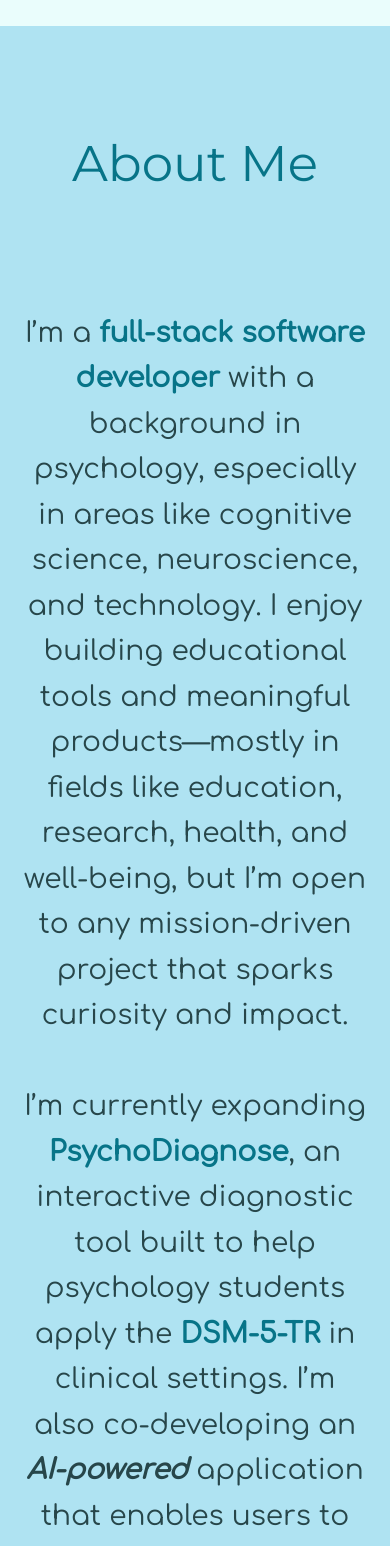
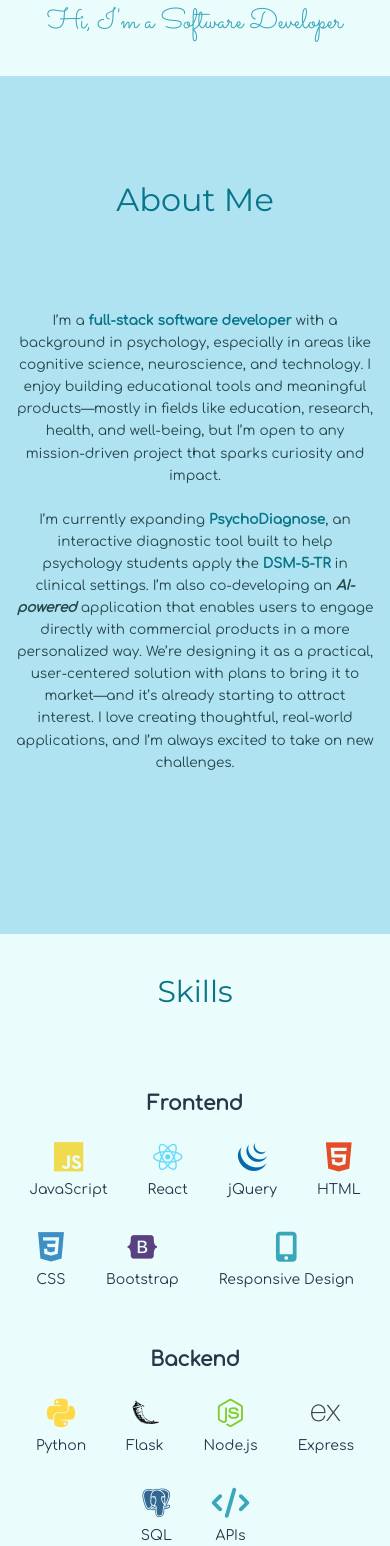
Before and after one commit to Obersan6/my-portfolio, a React (Vite) app: page / in a window 390 px wide. Shown: the part 400-1946 px from the top of the page. Built offline with nearby package versions, Linux system fonts and the light colour scheme; a web font is replaced by a local one.

Commit message:
Responsiveness throughout the sections

```diff
--- a/src/components/About.jsx
+++ b/src/components/About.jsx
@@ -4,13 +4,16 @@ import React from 'react';
 
 function About() {
     return (
-        // <section id="about" className="bg-[#b3e0ee] pt-25 pb-40 text-center">
-        <section id="about" className="bg-[#afe3f2] pt-25 pb-40 text-center">
+        <section id="about" className="bg-[#afe3f2] pt-25 pb-40 text-center sm:mt-[5px] md:mt-[100px] lg:pt-[125px]">
 
-            <h2 className="text-[50px] font-['Montserrat'] text-[#077488]">About Me</h2>
-            {/* <h2 className="text-[50px] font-['raleway-<uniquifier> '] text-[#077488]">About Me</h2> */}
+            {/* <h2 className="text-[50px] font-['Montserrat'] text-[#077488] h2-xs">About Me</h2> */}
+            <h2 className="text-[32px] sm:text-[38px] md:text-[44px] lg:text-[50px] font-['Montserrat'] text-[#077488]">About Me</h2>
 
-            <p className="mt-16 text-lg px-6 max-w-6xl mx-auto text-[28px] font-['Comfortaa'] text-[#27464a] leading-relaxed">
+
+            <p className="mt-16 text-lg px-6 max-w-6xl mx-auto text-[28px] font-['Comfortaa'] text-[#27464a] leading-relaxed sm:text-[5px] md:text-[15px] lg:text-[28px] text-xs-custom">
+            {/* <p className="mt-16 px-6 mx-auto text-[#27464a] leading-relaxed font-['Comfortaa']
+              text-[18px] sm:text-[20px] md:text-[24px] lg:text-[28px] max-w-5xl"> */}
+
 
             {/* 👋 Hi there!  */}
             <br />
--- a/src/components/Contact.jsx
+++ b/src/components/Contact.jsx
@@ -10,7 +10,6 @@ function Contact() {
     message: '',
   });
 
-  // THIS was missing
   const handleChange = (e) => {
     const { name, value } = e.target;
     setFormData(prevData => ({
@@ -20,7 +19,7 @@ function Contact() {
   };
 
   const handleSubmit = async (e) => {
-    e.preventDefault();  // FIXED: added parentheses
+    e.preventDefault();
 
     try {
       const response = await fetch("https://formspree.io/f/xkgjlblg", {
@@ -45,18 +44,25 @@ function Contact() {
   };
 
   return (
-    // <section id="contact" className="min-h-screen bg-[#EAFDFC] flex items-center justify-center px-6 py-12">
-    <section id="contact" className="min-h-screen bg-[#EAFDFC] flex items-center justify-center px-6 py-12">
-      <div className="max-w-xl w-full text-center">
-        <h2 className="text-[50px] font-['Montserrat'] text-[#077488] pt-15 pb-25">Get in Touch</h2>
-        {/* <h2 className="text-[40px] font-['italiana'] text-[#077488] mb-6">Get in Touch</h2> */}
+    <section
+      id="contact"
+      className="bg-[#EAFDFC] pt-10 pb-10 flex items-center justify-center px-4 sm:pt-16 sm:pb-32 md:pt-24 md:pb-20"
+    >
+
+      <div className="w-full max-w-2xl text-center">
+        <h2 className="text-3xl sm:text-4xl md:text-[50px] font-['Montserrat'] text-[#077488] mb-10">
+        Contact
+      </h2>
 
         {submitted ? (
           <p className="text-green-600 text-lg font-['comfortaa']">
             ✅ Thank you! Your message was sent successfully.
           </p>
         ) : (
-          <form onSubmit={handleSubmit} className="space-y-4 text-left">
+          <form
+            onSubmit={handleSubmit}
+            className="space-y-6 text-left font-['comfortaa']"
+          >
             <input
               type="text"
               name="name"
@@ -64,7 +70,7 @@ function Contact() {
               onChange={handleChange}
               placeholder="Your name"
               required
-              className="w-full px-4 py-2 border-2 border-[#3AA6B9] rounded-md focus:ring-2 focus:ring-[#3AA6B9] font-['comfortaa']"
+              className="w-full px-4 py-3 border-2 border-[#3AA6B9] rounded-md focus:ring-2 focus:ring-[#3AA6B9]"
             />
             <input
               type="email"
@@ -73,7 +79,7 @@ function Contact() {
               onChange={handleChange}
               placeholder="Your email"
               required
-              className="w-full px-4 py-2 border-2 border-[#3AA6B9] rounded-md focus:ring-2 focus:ring-[#3AA6B9] font-['comfortaa']"
+              className="w-full px-4 py-3 border-2 border-[#3AA6B9] rounded-md focus:ring-2 focus:ring-[#3AA6B9]"
             />
             <textarea
               name="message"
@@ -82,22 +88,24 @@ function Contact() {
               placeholder="Your message"
               rows="5"
               required
-              className="w-full px-4 py-2 border-2 border-[#3AA6B9] rounded-md focus:ring-2 focus:ring-[#3AA6B9] font-['comfortaa']"
+              className="w-full px-4 py-3 border-2 border-[#3AA6B9] rounded-md focus:ring-2 focus:ring-[#3AA6B9]"
             ></textarea>
 
             <button
               type="submit"
-              className="w-full bg-[#3AA6B9] hover:bg-[#27374a] font-['comfortaa'] text-white font-medium py-2 px-4 rounded transition-colors duration-300 contact-button"
+              className="w-full bg-[#3AA6B9] hover:bg-[#27374a] text-white font-medium py-3 px-4 rounded transition-colors duration-300"
             >
               Send Message
             </button>
           </form>
         )}
 
-        {/* Optional backup email */}
-        <p className="text-sm text-gray-500 mt-6 font-['comfortaa'] text-[18px]">
+        <p className="text-sm sm:text-base mt-8 text-gray-600 font-['comfortaa']">
           Prefer email? Reach me directly at{" "}
-          <a href="mailto:your.email@example.com" className="font-['comfortaa'] text-blue-600 hover:text-blue-800">
+          <a
+            href="mailto:obersan6@gmail.com"
+            className="text-blue-600 hover:text-blue-800"
+          >
             obersan6@gmail.com
           </a>
         </p>
--- a/src/components/Home.jsx
+++ b/src/components/Home.jsx
@@ -6,13 +6,10 @@ import profilePic from '../assets/olga-img.jpg';
 
 function Home() {
     return (
-        // <section id="home" className="bg-[#EAFDFC] py-16 text-center">
-        //The one below worked for non-responsive
-        // <section id="home" className="bg-[#EAFDFC]  pt-65 md:pt-75 text-center">
         <section
         id="home"
         className="bg-[#EAFDFC] px-4 text-center
-                   mt-[200px] sm:pt-[180px] md:pt-[100px] lg:pt-[80px]"
+                   mt-[250px] sm:pt-[200px] md:mt-[100px] lg:mt-[80px]"
         >
             <img
                 src={profilePic}
--- a/src/components/Projects.jsx
+++ b/src/components/Projects.jsx
@@ -11,16 +11,37 @@ import deckOfCards from '../assets/deck-of-cards-img.jpeg';
 
 function Projects() {
     return (
-        // <section id="projects" className="bg-[#b3e0ee] py-16 text-center">
-        // <section id="projects" className="bg-[#afe3f2] py-16 text-center">
-        <section id="projects" className="bg-[#afe3f2] pt-25 pb-40 text-center">
-            <h2 className="text-[50px] font-['Montserrat'] text-[#077488]">Projects</h2>
-            {/* <h2 className="text-[50px] font-['italiana'] text-[#077488]">Projects</h2> */}
+      // <section id="projects" className="bg-[#b3e0ee] py-16 text-center">
+      // <section id="projects" className="bg-[#afe3f2] py-16 text-center">
+      // <section id="projects" className="bg-[#afe3f2] pt-25 pb-40 text-center">
+      // <section id="projects" className="bg-[#afe3f2] pt-10 pb-0 sm:pt-14 md:pt-20 text-center">
+<section
+  id="projects"
+  className="bg-[#afe3f2] pt-10 pb-10 sm:pt-14 md:pt-16 lg:pt-20 text-center"
+>
+
+
+
+          {/* <h2 className="text-2xl sm:text-4xl md:text-[50px] font-['Montserrat'] text-[#077488] mb-2 sm:mb-6">Projects</h2> */}
+          {/* <h2 className="text-2xl sm:text-4xl md:text-[50px] font-['Montserrat'] text-[#077488] mb-10">Projects</h2> */}
+            <h2 className="text-2xl sm:text-3xl md:text-[50px] font-['Montserrat'] text-[#077488] mb-8 sm:mb-10 md:mb-14">
+  Projects
+</h2>
+
+
+
+          {/* <h2 className="text-[50px] font-['Montserrat'] text-[#077488]">Projects</h2> */}
+          {/* <h2 className="text-[50px] font-['italiana'] text-[#077488]">Projects</h2> */}
 
             {/* Main Projects */}
             <div className="space-y-16 mb-20">
+
               {/* Center each featured project */}
-              <div className="flex justify-center mt-30 mb-14">
+              {/* <div className="flex justify-center mt-30 mb-14"> */}
+              {/* <div className="flex justify-center mt-6 sm:mt-10 md:mb-14"> */}
+              <div className="flex justify-center mt-0 mb-14">
+
+
                 <ProjectCard
                   title="PsychoDiagnose"
                   description={
--- a/src/components/Skills.jsx
+++ b/src/components/Skills.jsx
@@ -1,18 +1,22 @@
-/* Skills Component */
-
 import React from 'react';
-
 
 function Skills() {
   return (
-      <section id="skills" className="bg-[#EAFDFC] pt-25 pb-40 text-center">
-            <h2 className="text-[50px] font-['Montserrat'] text-[#077488] ">Skills</h2>
-            {/* <h2 className="text-[50px] font-['italiana'] text-[#077488] ">Skills</h2> */}
+    <section
+      id="skills"
+      className="bg-[#EAFDFC] pt-10 pb-20 text-center sm:pt-16 sm:pb-32 md:pt-24 md:pb-40"
+    >
+      <h2 className="text-3xl sm:text-4xl md:text-[50px] font-['Montserrat'] text-[#077488] mb-10">
+        Skills
+      </h2>
 
+      <div className="max-w-6xl mx-auto px-4">
         {/* Frontend */}
-          <div className="mt-30 mb-14">
-            <h3 className="text-2xl font-semibold font-['Comfortaa'] text-[#27374a] mb-10">Frontend</h3>
-            <div className="flex flex-wrap justify-center gap-10">
+        <div className="mt-20 mb-14">
+          <h3 className="text-xl sm:text-2xl font-semibold font-['Comfortaa'] text-[#27374a] mb-6 sm:mb-10">
+            Frontend
+          </h3>
+          <div className="flex flex-wrap justify-center gap-x-10 gap-y-8 sm:gap-x-12 sm:gap-y-10">
             {[
               ['devicon-javascript-plain', 'JavaScript', 'devicon'],
               ['devicon-react-original', 'React', 'devicon'],
@@ -24,9 +28,9 @@ function Skills() {
             ].map(([icon, label, type], idx) => (
               <div className="flex flex-col items-center" key={idx}>
                 {type === 'devicon' ? (
-                    <i className={`${icon} colored text-5xl`}></i> // Devicon uses 'colored'
+                  <i className={`${icon} colored text-3xl sm:text-4xl md:text-5xl`}></i>
                 ) : (
-                    <i className={`${icon} text-5xl text-[#3AA6B9]`}></i> // FontAwesome uses manual color.
+                  <i className={`${icon} text-3xl sm:text-4xl md:text-5xl text-[#3AA6B9]`}></i>
                 )}
                 <span className="mt-2 text-sm font-['Comfortaa'] text-[#27374a]">{label}</span>
               </div>
@@ -36,8 +40,10 @@ function Skills() {
 
         {/* Backend */}
         <div className="mb-12">
-            <h3 className="text-2xl font-semibold font-['Comfortaa'] text-[#27374a] mb-10">Backend</h3>
-            <div className="flex flex-wrap justify-center gap-10">
+          <h3 className="text-xl sm:text-2xl font-semibold font-['Comfortaa'] text-[#27374a] mb-6 sm:mb-10">
+            Backend
+          </h3>
+          <div className="flex flex-wrap justify-center gap-x-10 gap-y-8 sm:gap-x-12 sm:gap-y-10">
             {[
               ['devicon-python-plain', 'Python', 'devicon'],
               ['devicon-flask-original', 'Flask', 'devicon'],
@@ -48,9 +54,9 @@ function Skills() {
             ].map(([icon, label, type], idx) => (
               <div className="flex flex-col items-center" key={idx}>
                 {type === 'devicon' ? (
-                    <i className={`${icon} colored text-5xl`}></i>
+                  <i className={`${icon} colored text-3xl sm:text-4xl md:text-5xl`}></i>
                 ) : (
-                    <i className={`${icon} text-5xl text-[#3AA6B9]`}></i>
+                  <i className={`${icon} text-3xl sm:text-4xl md:text-5xl text-[#3AA6B9]`}></i>
                 )}
                 <span className="mt-2 text-sm font-['Comfortaa'] text-[#27374a]">{label}</span>
               </div>
@@ -58,11 +64,12 @@ function Skills() {
           </div>
         </div>
 
-
         {/* Tools & Methods */}
         <div>
-            <h3 className="text-2xl font-semibold font-['Comfortaa'] text-[#27374a] mb-10">Tools & Methods</h3>
-            <div className="flex flex-wrap justify-center gap-10">
+          <h3 className="text-xl sm:text-2xl font-semibold font-['Comfortaa'] text-[#27374a] mb-6 sm:mb-10">
+            Tools & Methods
+          </h3>
+          <div className="flex flex-wrap justify-center gap-x-10 gap-y-8 sm:gap-x-12 sm:gap-y-10">
             {[
               ['devicon-git-plain', 'Git', 'devicon'],
               ['devicon-github-original', 'GitHub', 'devicon'],
@@ -72,16 +79,16 @@ function Skills() {
             ].map(([icon, label, type], idx) => (
               <div className="flex flex-col items-center" key={idx}>
                 {type === 'devicon' ? (
-                    <i className={`${icon} colored text-5xl`}></i>
+                  <i className={`${icon} colored text-3xl sm:text-4xl md:text-5xl`}></i>
                 ) : (
-                    <i className={`${icon} text-5xl text-[#3AA6B9]`}></i>
+                  <i className={`${icon} text-3xl sm:text-4xl md:text-5xl text-[#3AA6B9]`}></i>
                 )}
                 <span className="mt-2 text-sm font-['Comfortaa'] text-[#27374a]">{label}</span>
               </div>
             ))}
           </div>
         </div>
-
+      </div>
     </section>
   );
 }
--- a/src/index.css
+++ b/src/index.css
@@ -28,3 +28,18 @@ body {
 .contact-button:hover {
     background-color:#097b8d;
 }
+
+@media (max-width: 600px) {
+  .text-xs-custom {
+    font-size: 0.85rem;
+    text-align: center;
+    padding-left: 1rem;
+    padding-right: 1rem;
+  }
+
+  .h2-xs {
+    font-size: 1.85rem;
+    line-height: 2.1rem;
+    text-align: center;
+  }
+}
```
Also changed, not shown: 1 other file (tests, documents, lock files or other folders). Lines whose indentation alone changed are shown as unchanged.
